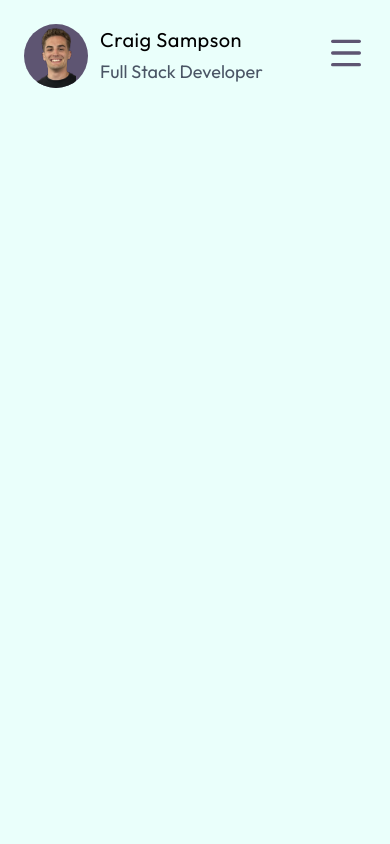
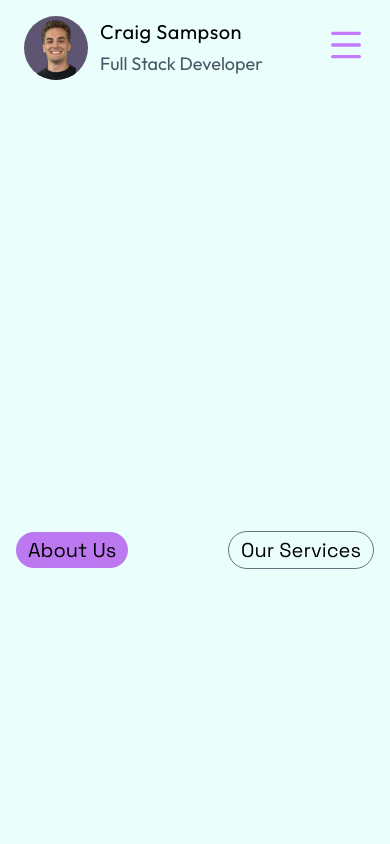
Before and after one commit to csam15/craigsampson-com, a Next.js app: page / in a window 390 px wide. Shown: the top 844 px of the page. Built offline with nearby package versions, Linux system fonts and the light colour scheme.

Commit message:
button and header style changes

```diff
--- a/app/components/Buttons/Button.tsx
+++ b/app/components/Buttons/Button.tsx
@@ -1,25 +1,41 @@
 import Image from "next/image";
 
-interface PrimaryButtonProps {
+interface ButtonProps {
   link: string;
   img?: string;
   label: string;
 }
 
-export default function PrimaryButton({
-  link,
-  img,
-  label,
-}: PrimaryButtonProps) {
+export function PrimaryButton({ link, img, label }: ButtonProps) {
   return (
-    <a
-      href={link}
-      className="button-style"
-    >
+    <a href={link} className="primary-button">
       {img ? (
-        <Image src={img} alt={label} width={100} height={100} className="inline-block size-5 lg:size-8 mr-1.5" />
+        <Image
+          src={img}
+          alt={label}
+          width={100}
+          height={100}
+          className="inline-block size-5 lg:size-8 mr-1.5"
+        />
       ) : null}
       {label}
     </a>
   );
 }
+
+export function SecondaryButton({ link, img, label }: ButtonProps) {
+  return (
+    <a href={link} className="secondary-button">
+      {img ? (
+        <Image
+          src={img}
+          alt={label}
+          width={100}
+          height={100}
+          className="inline-block size-5 lg:size-8 mr-1.5"
+        />
+      ) : null}
+      {label}
+    </a>
+  );
+}
--- a/app/components/Navigation/Header.tsx
+++ b/app/components/Navigation/Header.tsx
@@ -22,18 +22,27 @@ export default function Header() {
         ></div>
       )}
       <div
-        className={`flex xl:block items-center justify-between w-full px-6 py-2 fixed top-4 right-0 z-50`}
+        className={`flex xl:hidden items-center justify-between w-full px-6 py-4 relative z-50`}
       >
         <div className="xl:hidden">
           <MyInfo />
         </div>
         <div className="xl:hidden">
-          <button className="cursor-pointer" onClick={toggleMenu}>
-            {isMenuOpen ? (
-              <X className="size-10 text-purple-300" />
-            ) : (
-              <Menu className="size-10 text-primary" />
-            )}
+          <button className="cursor-pointer relative" onClick={toggleMenu}>
+            <Menu
+              className={`size-10 text-purple-400 transition-all duration-300 ${
+                isMenuOpen
+                  ? "opacity-0 rotate-90 scale-0"
+                  : "opacity-100 rotate-0 scale-100"
+              }`}
+            />
+            <X
+              className={`size-10 text-purple-400 absolute inset-0 transition-all duration-300 ${
+                isMenuOpen
+                  ? "opacity-100 rotate-0 scale-100"
+                  : "opacity-0 -rotate-90 scale-0"
+              }`}
+            />
           </button>
         </div>
       </div>
--- a/app/globals.css
+++ b/app/globals.css
@@ -30,7 +30,10 @@ p {
 }
 
 @layer components {
-  .button-style {
-    @apply font-space bg-background-secondary text-background px-4 py-2 rounded-lg text-base md:text-lg lg:text-2xl xl:text-4xl hover:transition hover:duration-400 hover:ease-in-out hover:bg-transparent hover:text-background-secondary border-2 border-background-secondary;
+  .primary-button {
+    @apply font-space bg-secondary rounded-3xl px-3 py-1 text-xl;
+  }
+  .secondary-button {
+    @apply font-space border border-gray-500 rounded-3xl px-3 py-1 text-xl;
   }
 }
--- a/app/layout.tsx
+++ b/app/layout.tsx
@@ -42,7 +42,7 @@ export default function RootLayout({
         <header>
           <Header />
         </header>
-        <main className="">{children}</main>
+        <main className="pt-8 xl:pl-72">{children}</main>
         <footer>
           <Footer />
         </footer>
--- a/app/page.tsx
+++ b/app/page.tsx
@@ -1,11 +1,11 @@
-import Sidebar from "./components/Navigation/Sidebar";
-import MyInfo from "./components/Navigation/Info/MyInfo";
-import Header from "./components/Navigation/Header";
+import { PrimaryButton, SecondaryButton } from "./components/Buttons/Button";
 
 export default function Home() {
   return (
     <div className="flex flex-col items-center justify-center min-h-screen">
       <div className="flex items-center justify-between w-full px-4 py-2">
+        <PrimaryButton link="https://google.com" label="About Us"/>
+        <SecondaryButton link="https://google.com" label="Our Services"/>
       </div>
     </div>
   );
```
